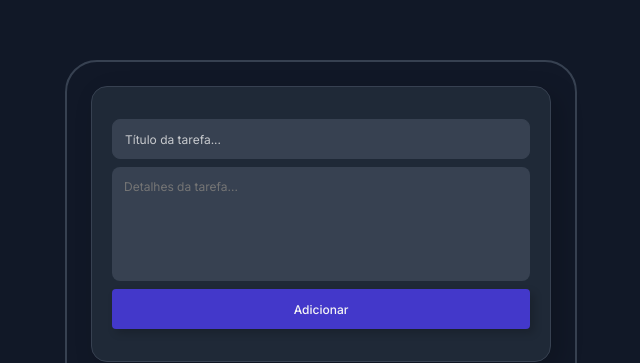
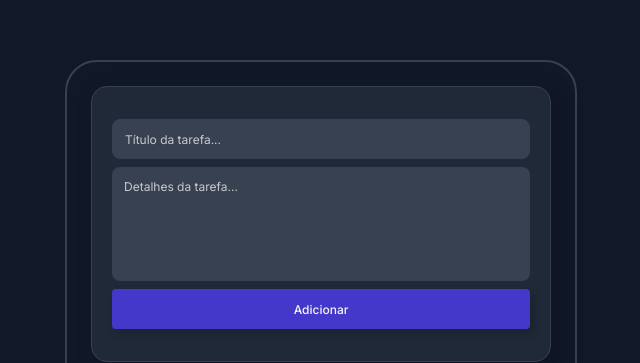
Before and after one commit to andrezktt/javascript_mini-projects, a plain HTML site: page to-do-list/index.html in a window 1280 px wide. Shown: the part 127-490 px from the top of the page, 319-959 px from the left. Drawn offline with nearby package versions, Linux system fonts and the light colour scheme.

Commit message:
Update style.css

```diff
--- a/to-do-list/style.css
+++ b/to-do-list/style.css
@@ -83,6 +83,10 @@ body{
 #new_task textarea:focus {
    outline: none;
    border: 1px solid var(--main-3);
+}
+
+#new_task textarea::placeholder {
+   color: #f5f5f5c2;
 }
 
 #new_task button {
```
